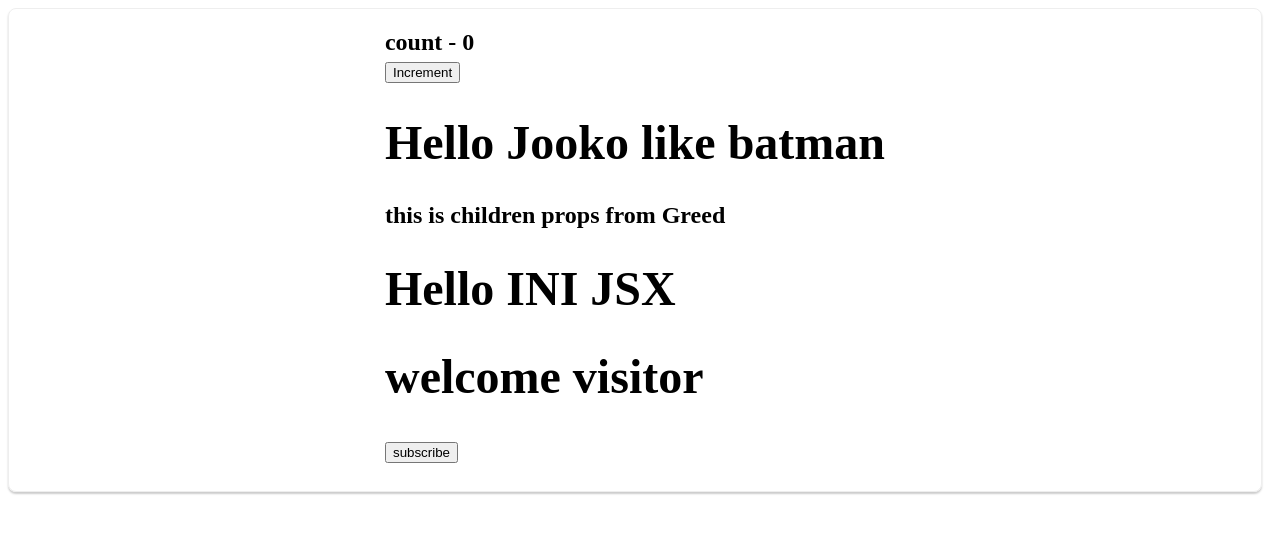
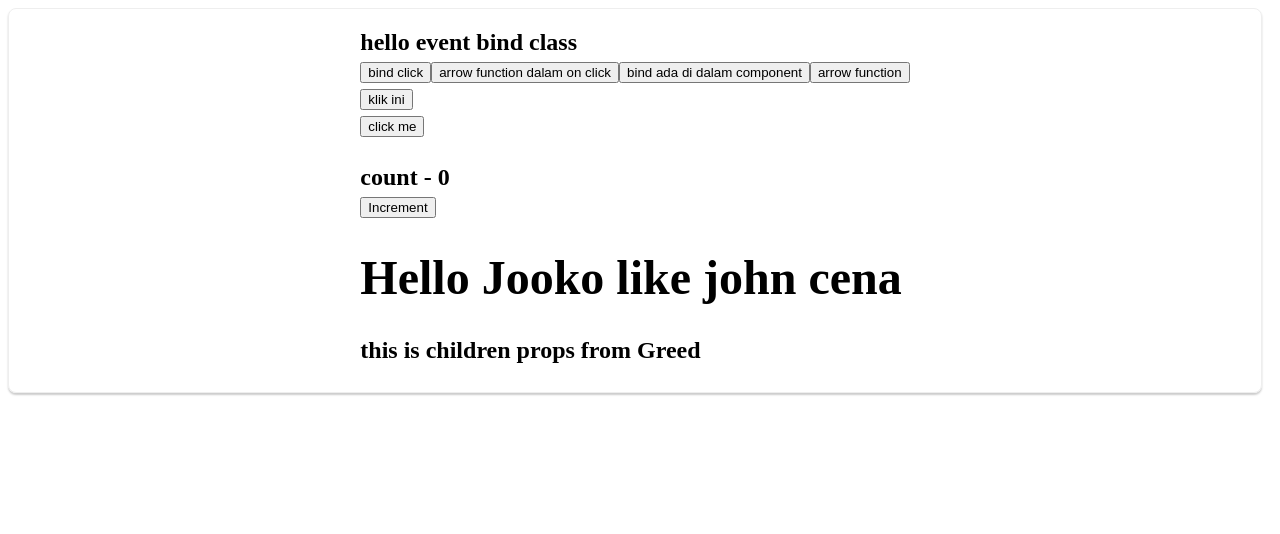
Before and after one commit to halloharry/React-Learn-Basic, a React (Create React App) app: page / in a window 1280 px wide. Shown: the top 534 px of the page. Built offline with nearby package versions, Linux system fonts and the light colour scheme.

Commit message:
event handler bind difference

```diff
--- a/src/App.js
+++ b/src/App.js
@@ -17,10 +17,13 @@
 import React, { Component } from "react";
 import "./App.css";
 import Greet from "./component/Greet";
-import Welcome from "./component/Welcome";
-import Hallo from "./component/Hallo";
-import Message from "./component/message";
+// import Welcome from "./component/Welcome";
+// import Hallo from "./component/Hallo";
+// import Message from "./component/message";
 import Counter from "./component/Counter";
+import FunctionalClick from "./component/FunctionalClick";
+import ClassClick from "./component/ClassClick";
+import EventBind from "./component/EventBind";
 
 class App extends Component {
   render() {
@@ -28,9 +31,13 @@ class App extends Component {
       <>
         <div className="card">
           <div className="App">
+            <EventBind />
+            <FunctionalClick />
+            <ClassClick />
+            <br />
             <Counter />
             {/* --- name dan hero ini adalah props agar menjadi dinamis --- */}
-            <Greet name="Jooko" hero="batman">
+            <Greet name="Jooko" hero="john cena">
               {/* tag <p> dalam Greet menjadi children dari Tag Greet */}
               <p>this is children props from Greed</p>
             </Greet>
@@ -38,9 +45,9 @@ class App extends Component {
             <Greet name="smart" hero="brook" />
             <Welcome name="Jooko" hero="batman" />
             <Welcome name="smart" hero="brook" />
-            <Welcome name="diana" hero="justin bieber" /> */}
+            <Welcome name="diana" hero="justin bieber" />
             <Hallo />
-            <Message />
+            <Message /> */}
           </div>
         </div>
       </>
--- /dev/null
+++ b/src/component/ClassClick.js
@@ -0,0 +1,16 @@
+import React, { Component } from "react";
+
+class ClassClick extends Component {
+  clickHandler() {
+    console.log("klik button");
+  }
+  render() {
+    return (
+      <div>
+        <button onClick={this.clickHandler}>click me</button>
+      </div>
+    );
+  }
+}
+
+export default ClassClick;
--- /dev/null
+++ b/src/component/EventBind.js
@@ -0,0 +1,46 @@
+// event bind
+
+import React, { Component } from "react";
+
+class EventBind extends Component {
+  constructor(props) {
+    super(props);
+
+    this.state = {
+      message: "hello event bind class",
+    };
+    this.clickHandler = this.clickHandler.bind(this); // second best using
+  }
+
+  // cara menggunakan bind pada fungsi 'this'
+  clickHandler() {
+    this.setState({
+      message: "goodbye event bind",
+    });
+    console.log(this);
+  }
+
+  // sugesti dari react.org
+  clickFunc = () => {
+    this.setState({
+      message: "arrow function",
+    });
+    console.log(this);
+  };
+
+  render() {
+    return (
+      <div>
+        <div>{this.state.message}</div>
+        <button onClick={this.clickHandler.bind(this)}>bind click</button>
+        <button onClick={() => this.clickHandler()}>
+          arrow function dalam on click
+        </button>
+        <button onClick={this.clickHandler}>bind ada di dalam component</button>
+        <button onClick={this.clickFunc}>arrow function </button>
+      </div>
+    );
+  }
+}
+
+export default EventBind;
--- /dev/null
+++ b/src/component/FunctionalClick.js
@@ -0,0 +1,15 @@
+import React from "react";
+
+function FunctionalClick() {
+  // short cut snippet rfce
+  function clickHandler() {
+    console.log("button click");
+  }
+  return (
+    <div>
+      <button onClick={clickHandler}>klik ini</button>
+    </div>
+  );
+}
+
+export default FunctionalClick;
--- a/src/component/Greet.js
+++ b/src/component/Greet.js
@@ -6,18 +6,52 @@ import React from "react";
 //   return <h1>hallo harry</h1>;
 // }
 
-// menggunakan parameter props //
+// dinamis
+// ------------- menggunakan parameter props // cara pertama ----------
+// const Greet = (props) => {
+//   // biasakan log untuk memastikan ada isinya
+//   console.log(props);
+//   return (
+//     <div>
+//       <h1>
+//         {/* manggil props sesuai naming */}
+//         Hello {props.name} like {props.hero}
+//       </h1>
+//       {/* children yang diapit oleh div */}
+//       {props.children}
+//     </div>
+//   );
+
+// ******** cara ke dua *********
+// ** menggunakan ({}) langusng untuk memanggil props
+// const Greet = ({ name, hero, children }) => {
+//   // biasakan log untuk memastikan ada isinya
+//   console.log(name, hero);
+//   return (
+//     <div>
+//       <h1>
+//         {/* manggil props sesuai naming */}
+//         Hello {name} like {hero}
+//       </h1>
+//       {/* children yang diapit oleh div */}
+//       {children}
+//     </div>
+//   );
+
+// ******** cara ke tiga *********
+// ** menggunakan ditampung dulu
 const Greet = (props) => {
   // biasakan log untuk memastikan ada isinya
   console.log(props);
+  const { name, hero, children } = props;
   return (
     <div>
       <h1>
         {/* manggil props sesuai naming */}
-        Hello {props.name} like {props.hero}
+        Hello {name} like {hero}
       </h1>
       {/* children yang diapit oleh div */}
-      {props.children}
+      {children}
     </div>
   );
 };
--- a/src/component/Welcome.js
+++ b/src/component/Welcome.js
@@ -7,13 +7,29 @@ class Welcome extends Component {
     this.state = {};
   }
 
+  // ****** cara ke pertama **********
+  // render() {
+  //   console.log(this.props);
+  //   return (
+  //     // props didalam class component harus menggunakan 'this'
+  //     // 'prop' value is immutable or cannot be change
+  //     <h1>
+  //       Hello {this.props.name} like {this.props.hero}{" "}
+  //     </h1>
+  //   );
+  // }
+
+  // ****** cara ke dua **********
   render() {
     console.log(this.props);
+    const { name, hero } = this.props;
+    // bisa juga state
+    // const {state1 , state2}  = this.state
     return (
       // props didalam class component harus menggunakan 'this'
       // 'prop' value is immutable or cannot be change
       <h1>
-        Hello {this.props.name} like {this.props.hero}{" "}
+        Hello {name} like {hero}{" "}
       </h1>
     );
   }
```
